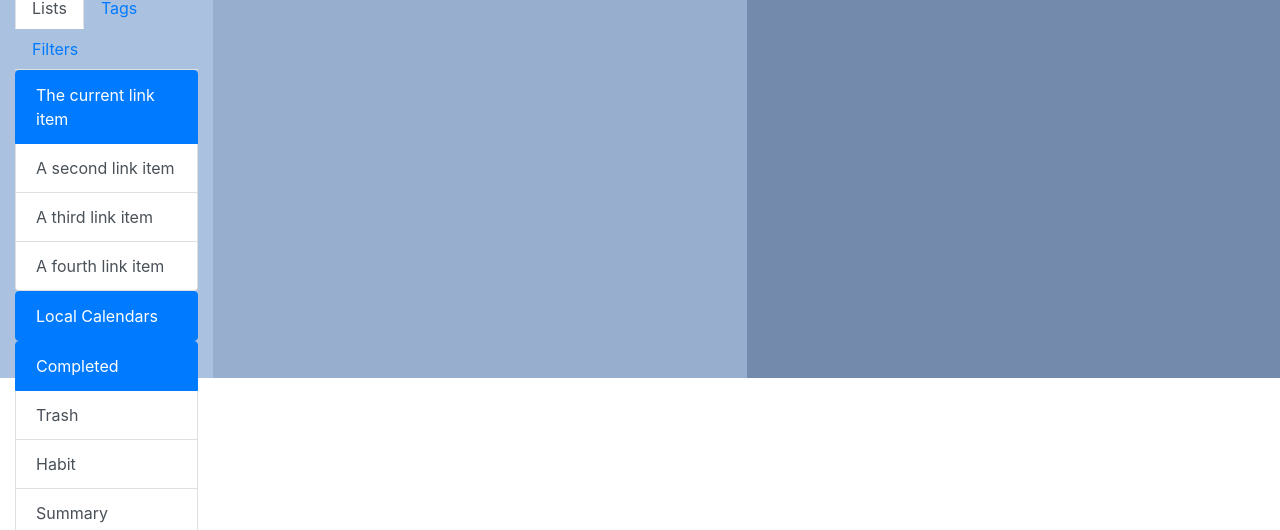
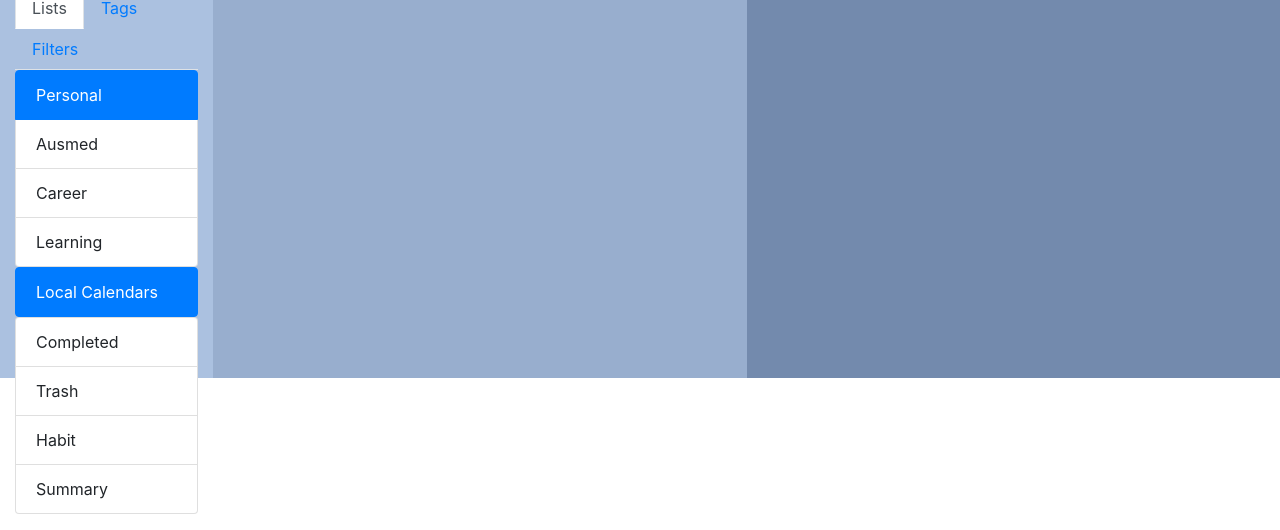
Before and after one commit to murphysunx/tack-tack, a React (Create React App) app: page / in a window 1280 px wide. Shown: the part 422-952 px from the top of the page. Built offline with nearby package versions, Linux system fonts and the light colour scheme.

Commit message:
#feat: state hook

```diff
--- a/src/components/menu/MenuItem.js
+++ b/src/components/menu/MenuItem.js
@@ -1,10 +1,10 @@
 import { Nav } from "react-bootstrap";
+import ListGroup from "react-bootstrap/ListGroup";
 import React, { useState } from "react";
-
-import MenuItemCatelog from "./MenuItemCatelog";
 
 function MenuItem() {
   const [activeTab, setActiveTab] = useState("lists");
+  const [activeList, setActiveList] = useState("Personal");
 
   return (
     <>
@@ -19,44 +19,37 @@ function MenuItem() {
           <Nav.Link eventKey="filters">Filters</Nav.Link>
         </Nav.Item>
       </Nav>
-      {/* <div>
-        <ul class="nav nav-tabs">
-          <li class="nav-item">
-            <a class="nav-link active" href="#">
-              Lists
-            </a>
-          </li>
-          <li class="nav-item">
-            <a class="nav-link" href="#">
-              Tags
-            </a>
-          </li>
-          <li class="nav-item">
-            <a class="nav-link" href="#">
-              Filters
-            </a>
-          </li>
-        </ul>
-      </div> */}
 
-      <div class="list-group">
-        <a
-          href="#"
-          class="list-group-item list-group-item-action active"
-          aria-current="true"
+      <ListGroup as="ul" activeKey={activeList}>
+        <ListGroup.Item
+          as="li"
+          onClick={() => setActiveList("Personal")}
+          eventKey="Personal"
         >
-          The current link item
-        </a>
-        <a href="#" class="list-group-item list-group-item-action">
-          A second link item
-        </a>
-        <a href="#" class="list-group-item list-group-item-action">
-          A third link item
-        </a>
-        <a href="#" class="list-group-item list-group-item-action">
-          A fourth link item
-        </a>
-      </div>
+          Personal
+        </ListGroup.Item>
+        <ListGroup.Item
+          as="li"
+          onClick={() => setActiveList("Ausmed")}
+          eventKey="Ausmed"
+        >
+          Ausmed
+        </ListGroup.Item>
+        <ListGroup.Item
+          as="li"
+          onClick={() => setActiveList("Career")}
+          eventKey="Career"
+        >
+          Career
+        </ListGroup.Item>
+        <ListGroup.Item
+          as="li"
+          onClick={() => setActiveList("Learning")}
+          eventKey="Learning"
+        >
+          Learning
+        </ListGroup.Item>
+      </ListGroup>
     </>
   );
 }
--- a/src/components/menu/MenuOtherItem.js
+++ b/src/components/menu/MenuOtherItem.js
@@ -1,22 +1,41 @@
+import ListGroup from "react-bootstrap/ListGroup";
+import React, { useState } from "react";
+
 function MenuOtherItem() {
+  const [activeItem, setActiveItem] = useState("Personal");
+
   return (
-    <div class="list-group">
-      <a
-        href="#"
-        class="list-group-item list-group-item-action active"
-        aria-current="true"
-      >
-        Completed
-      </a>
-      <a href="#" class="list-group-item list-group-item-action">
-        Trash
-      </a>
-      <a href="#" class="list-group-item list-group-item-action">
-        Habit
-      </a>
-      <a href="#" class="list-group-item list-group-item-action">
-        Summary
-      </a>
+    <div>
+      <ListGroup as="ul" activeKey={activeItem}>
+        <ListGroup.Item
+          as="li"
+          onClick={() => setActiveItem("Completed")}
+          eventKey="Completed"
+        >
+          Completed
+        </ListGroup.Item>
+        <ListGroup.Item
+          as="li"
+          onClick={() => setActiveItem("Trash")}
+          eventKey="Trash"
+        >
+          Trash
+        </ListGroup.Item>
+        <ListGroup.Item
+          as="li"
+          onClick={() => setActiveItem("Habit")}
+          eventKey="Habit"
+        >
+          Habit
+        </ListGroup.Item>
+        <ListGroup.Item
+          as="li"
+          onClick={() => setActiveItem("Summary")}
+          eventKey="Summary"
+        >
+          Summary
+        </ListGroup.Item>
+      </ListGroup>
     </div>
   );
 }
```
